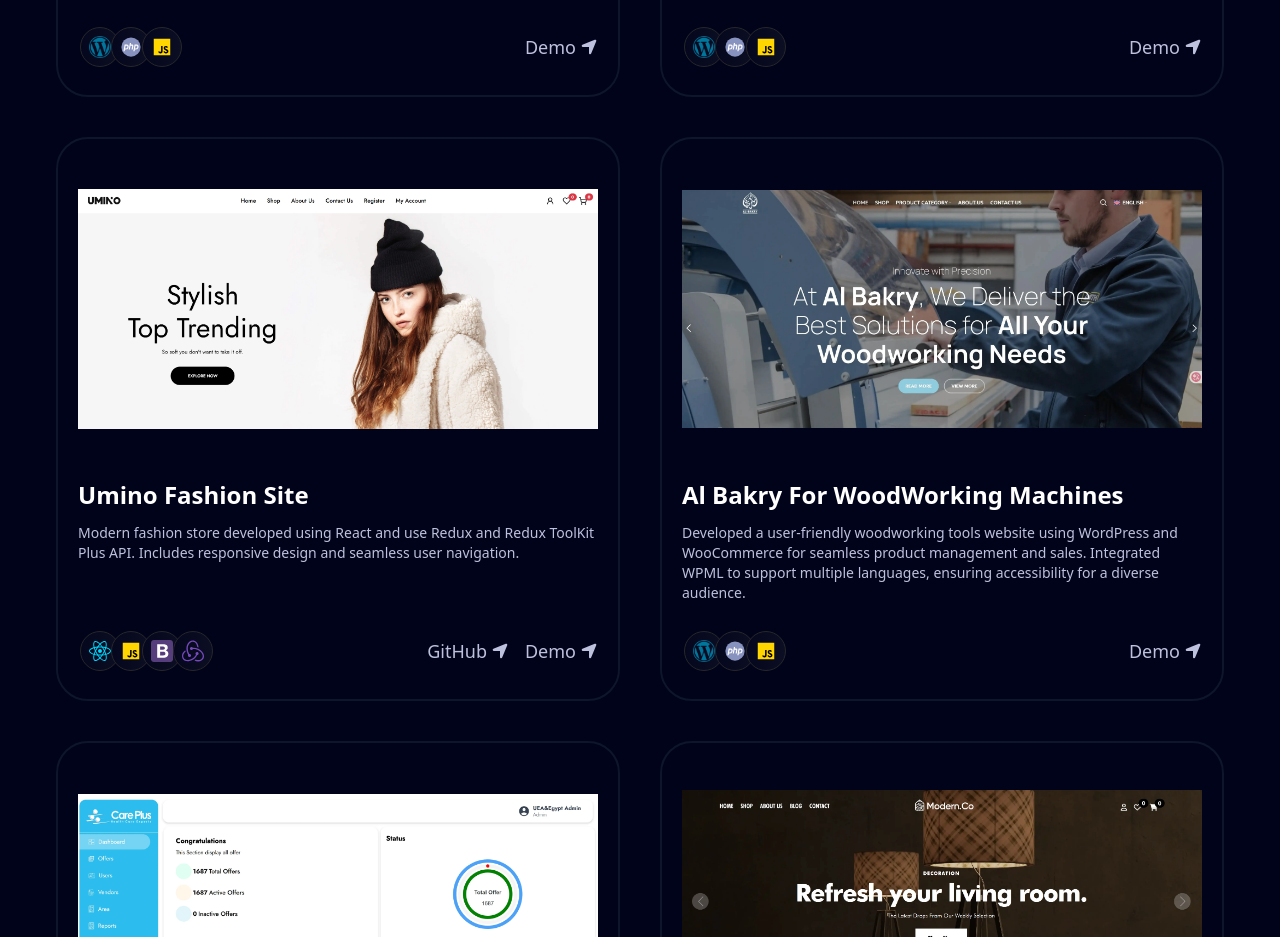
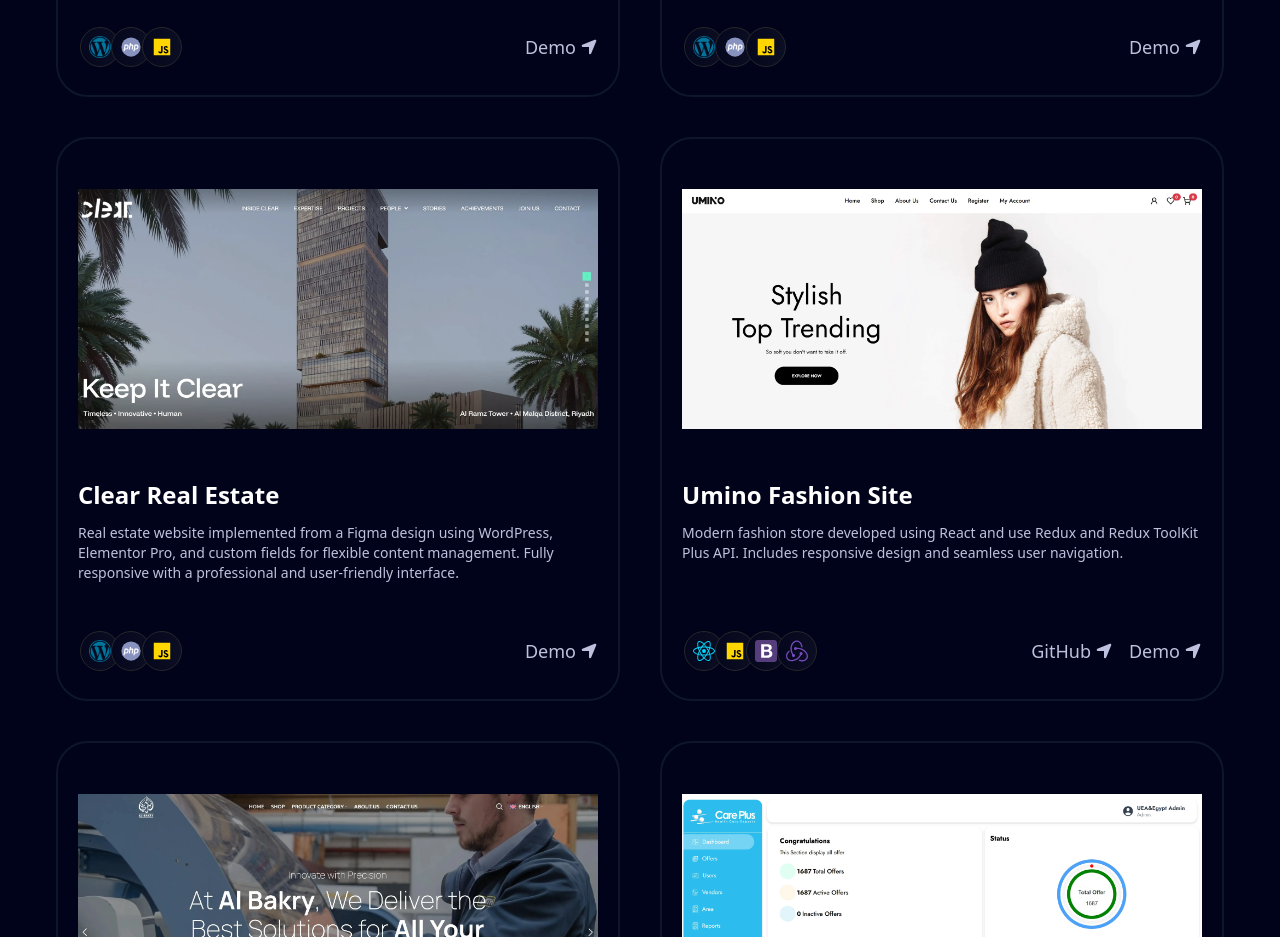
Before and after one commit to YahyaMohamedMahmoud/Yahya-Mohamed, a Next.js app: page / in a window 1280 px wide. Shown: the part 2620-3557 px from the top of the page. Built offline with nearby package versions, Linux system fonts and the light colour scheme.

Commit message:
last-added-project

```diff
--- a/data/index.tsx
+++ b/data/index.tsx
@@ -59,6 +59,15 @@ export const projects = [
     img: "/Egypt-peace.webp",
     iconsList: ["/Wordpress.png", "/php-svgrepo-com.svg", "/js.svg"],
     link: "https://egypt-peace.org/",
+  }
+  ,
+    {
+    id: 17,
+    title: "Clear Real Estate",
+    des: "Real estate website implemented from a Figma design using WordPress, Elementor Pro, and custom fields for flexible content management. Fully responsive with a professional and user-friendly interface.",
+    img: "/Clear-img.webp",
+    iconsList: ["/Wordpress.png", "/php-svgrepo-com.svg", "/js.svg"],
+    link: "https://dev.rasans.com/clear/",
   }
   ,
   {
```
Also changed, not shown: public/Clear-img.webp (added).
